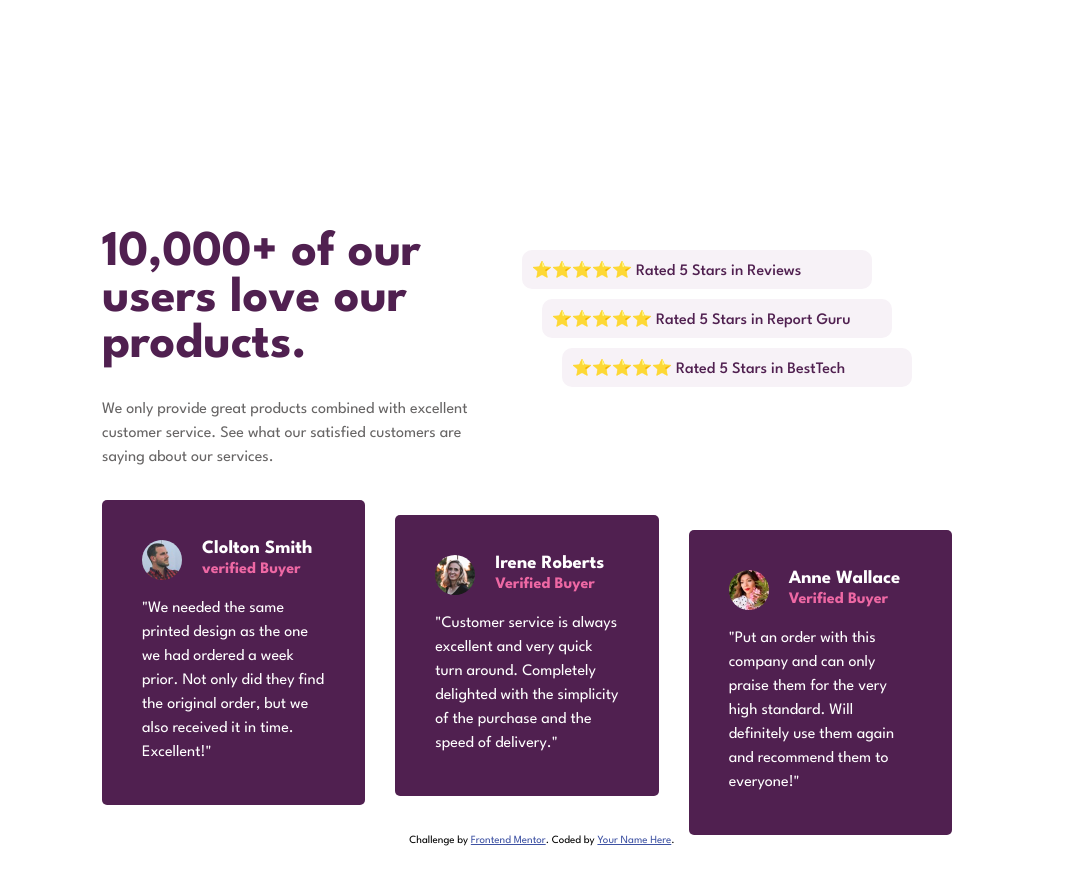
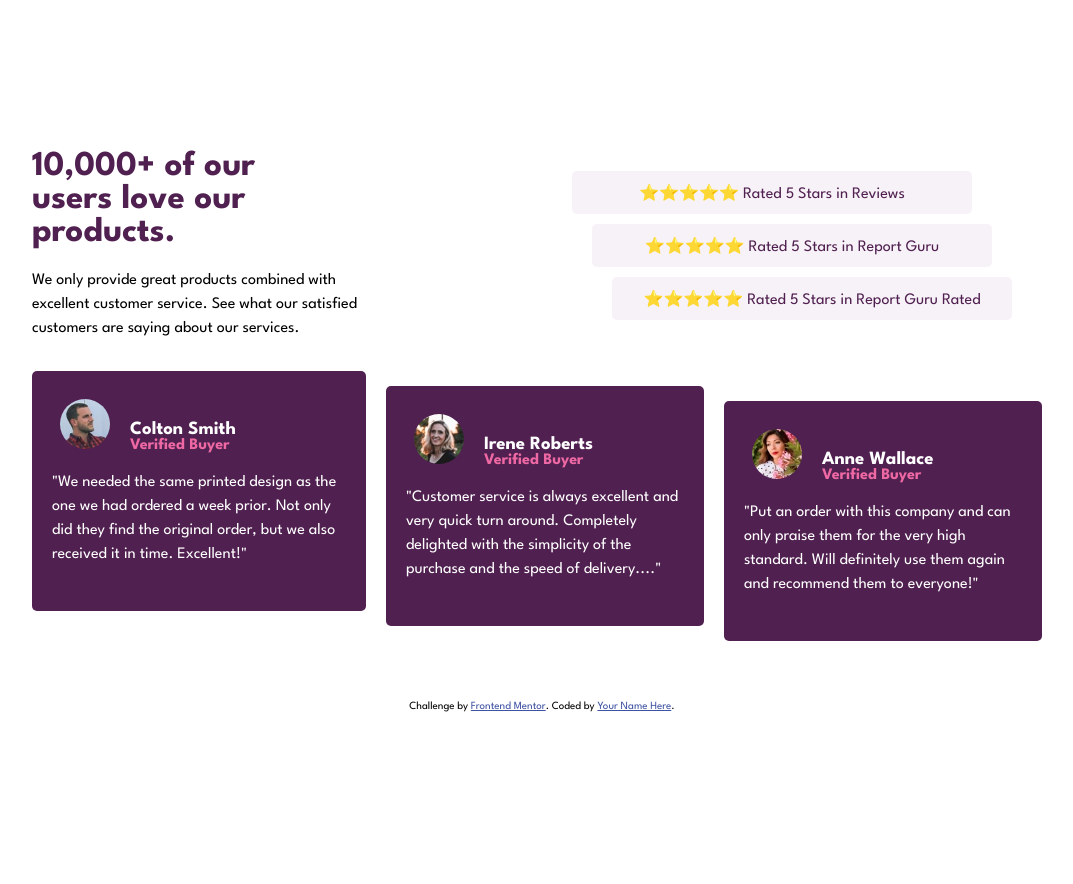
Before and after one commit to colio06/social-proof, a plain HTML site: page index.html in a window 1280 px wide. Shown: the whole page, without its empty margins (98-1171 px from the left). After the commit the page ends 811 px from the top, so only its background shows below. Drawn offline with Linux system fonts and the light colour scheme.

Commit message:
lots of changes

```diff
--- a/index.html
+++ b/index.html
@@ -15,17 +15,24 @@
     <title>Frontend Mentor | Social proof section</title>
 
     <!-- Feel free to remove these styles or customise in your own stylesheet 👍 -->
-    <link rel="preconnect" href="https://fonts.googleapis.com" />
-    <link rel="preconnect" href="https://fonts.gstatic.com" crossorigin />
-    <link
-      href="https://fonts.googleapis.com/css2?family=League+Spartan:wght@100..900&display=swap"
-      rel="stylesheet"
-    />
-    <link rel="stylesheet" href="style.css">
+    <style>
+      .attribution {
+        font-size: 11px;
+        text-align: center;
+      }
 
+      .attribution a {
+        color: hsl(228, 45%, 44%);
+      }
+    </style>
+    <link rel="stylesheet" href="style.css" />
+  <link rel="preconnect" href="https://fonts.googleapis.com">
+<link rel="preconnect" href="https://fonts.gstatic.com" crossorigin>
+<link href="https://fonts.googleapis.com/css2?family=League+Spartan:wght@100..900&display=swap" rel="stylesheet">
   </head>
+
   <body>
-    <div class="preview-text">
+    <div class="section1">
       <div class="text">
         <h1>10,000+ of our users love our products.</h1>
         <p>
@@ -34,53 +41,66 @@
           services.
         </p>
       </div>
-      <div class="preview-blocks">
-        <div class="block1">
-          <p><span>⭐⭐⭐⭐⭐ </span> Rated 5 Stars in Reviews</p>
+      <div class="reviews">
+        <div class="review-block1">
+          <span class="review-stars">⭐⭐⭐⭐⭐</span>
+          <span class="review-text"> Rated 5 Stars in Reviews</span>
         </div>
-        <div class="block2">
-          <p><span>⭐⭐⭐⭐⭐ </span> Rated 5 Stars in Report Guru</p>
+        <div class="review-block2">
+          <span class="review-stars">⭐⭐⭐⭐⭐</span>
+          <span class="review-text">Rated 5 Stars in Report Guru </span>
         </div>
-        <div class="block3">
-          <p><span>⭐⭐⭐⭐⭐ </span> Rated 5 Stars in BestTech</p>
+        <div class="review-block3">
+          <span class="review-stars">⭐⭐⭐⭐⭐</span>
+          <span class="review-text"> Rated 5 Stars in Report Guru Rated </span>
         </div>
       </div>
     </div>
-    <div class="lg-blocks">
-      <div class="lg-block1">
-        <h3>
-          <span><img src="./images/image-colton.jpg" alt="" /></span>Clolton
-          Smith
-        </h3>
-        <h4>verified Buyer</h4>
+    <div class="section2">
+      <div class="comments">
+        <div class="comment-block1">
+          <span class="img">
+            <img src="./images/image-colton.jpg" alt="" />
+          </span>
+          <span class="name">
+            <h3>Colton Smith</h3>
+            <h4>Verified Buyer</h4>
+          </span>
           <p>
             "We needed the same printed design as the one we had ordered a week
-          prior. Not only did they find the original order, but we also received
-          it in time. Excellent!"
+            prior. Not only did they find the original order, but we also
+            received it in time. Excellent!"
           </p>
         </div>
-      <div class="lg-block2">
-        <h3>
-          <span><img src="./images/image-irene.jpg" alt="" /></span> Irene
-          Roberts
-        </h3>
+
+        <div class="comment-block2">
+          <span class="img">
+            <img src="./images/image-irene.jpg" alt="" />
+          </span>
+          <span class="name">
+            <h3>Irene Roberts</h3>
             <h4>Verified Buyer</h4>
+          </span>
           <p>
             "Customer service is always excellent and very quick turn around.
-          Completely delighted with the simplicity of the purchase and the speed
-          of delivery."
+            Completely delighted with the simplicity of the purchase and the
+            speed of delivery...."
           </p>
         </div>
-      <div class="lg-block3">
-        <h3>
-          <span><img src="images/image-anne.jpg" alt="" /></span> Anne Wallace
-        </h3>
+        <div class="comment-block3">
+          <span class="img">
+            <img src="./images/image-anne.jpg" alt="" />
+          </span>
+          <span class="name">
+            <h3>Anne Wallace</h3>
             <h4>Verified Buyer</h4>
+          </span>
           <p>
-          "Put an order with this company and can only praise them for the very
-          high standard. Will definitely use them again and recommend them to
-          everyone!"
+            "Put an order with this company and can only praise them for the
+            very high standard. Will definitely use them again and recommend
+            them to everyone!"
           </p>
+        </div>
       </div>
     </div>
 
--- a/style.css
+++ b/style.css
@@ -1,172 +1,185 @@
-
-      .attribution {
-        font-size: 11px;
-        text-align: center;
-      }
-      .attribution a {
-        color: hsl(228, 45%, 44%);
-      }
-
 * {
   padding: 0;
   margin: 0;
   box-sizing: border-box;
-        font-family: League Spartan;
+  font-family:League Spartan ;
 }
 body {
-        margin: 200px;
+  padding: 100px;
+}
+p {
+  line-height: 1.5;
+}
+.section1 {
+  display: flex;
+  flex-direction: row;
+  margin: 30px;
+}
+.text {
+  h1 {
+    text-align: left;
+    width: 300px;
+    color: hsl(300, 43%, 22%);
+    margin: 20px 0px;
+    font-size: 35px;
+  }
+  p {
+    text-align: left;
+    width: 340px;
+  }
+}
+.reviews {
+  margin: 20px 0px 0px 200px;
+  align-self: center;
+}
+.reviews div {
+  background-color: hsl(300, 24%, 96%);
+  padding: 12px;
+  border-radius: 5px;
+  text-align: center;
+  width: 400px;
+}
+.review-text {
+  color: hsl(300, 43%, 22%);
 }
 
-      .preview-text {
+.review-block1 {
+  margin: 0px 0px 0px 0px;
+}
+.review-block2 {
+  margin: 10px 0px 10px 20px;
+}
+.review-block3 {
+  margin: 10px 0px 0px 40px;
+}
+.section2 {
+  margin: 30px;
+}
+.comments {
   display: flex;
   flex-direction: row;
-        width: 100%;
+}
+.comments div {
+  background-color: hsl(300, 43%, 22%);
+  border-radius: 5px;
+  padding: 20px;
+  height: 240px;
+}
+.comments {
+  .comment-block1 {
+    margin: 0px 10px 0px 0px;
+  }
+  .comment-block2 {
+    margin: 15px 10px;
+  }
+  .comment-block3 {
+    margin: 30px 10px;
+  }
+}
+
+.comments div span {
+  display: inline-block;
+  padding: 8px;
+}
+.comments div span img {
+  width: 50px;
+  border-radius: 50%;
+}
+.name {
+  margin: 10px 0px;
+}
+.comments div span h3 {
+  color: white;
+}
+.comments div span h4 {
+  color: hsl(333, 80%, 67%);
+}
+.comments div p {
+  color: white;
+}
+
+@media screen and (max-width: 400px) {
+  body {
+    padding: 0px;
+  }
+  .section1 {
+    display: flex;
+    flex-direction: column;
   }
   .text {
-        text-align: left;
-        width: 50%;
-
     h1 {
-          width: 400px;
-          margin: 30px 0px;
-          color: hsl(300, 43%, 22%);
-          font-size: 50px;
+      text-align: center;
+      width: 300px;
+      margin: 20px 0px;
     }
     p {
-          margin: 30px 0px;
-          width: 400px;
-          color: rgb(103, 101, 101);
-          line-height: 1.5;
+      text-align: center;
+      width: 300px;
     }
   }
-      .preview-blocks {
-        width: 50%;
-        margin: 50px 0px;
+  .reviews {
+    margin: 0px;
+    justify-self: center;
+    padding: 20px;
   }
-      .preview-blocks div {
-        padding: 10px;
-        background-color: hsl(300, 24%, 96%);
-        border-radius: 10px;
-        width: 350px;
-        p {
-          color: hsl(300, 43%, 22%);
-          font-weight: 500;
+  .review-stars{
+    margin: 10px 0px;
+  }
+  .review-block1 {
+    margin: 0px 0px;
+  }
+  .review-block2 {
+    margin: 10px 0px;
+  }
+  .review-block3 {
+    margin: 0px 0px;
+  }
+  .reviews div {
+    padding: 8px;
+    border-radius: 5px;
+    text-align: center;
+    display: flex;
+    flex-direction: column;
+    width: 300px;
+  }
+
+  .review-block1 {
+    margin: 0px 0px;
+  }
+  .review-block2 {
+    margin: 10px 0;
+  }
+  .review-block3 {
+    margin: 10px 0px;
+  }
+  .section2 {
+    margin: 30px;
+  }
+  .comments {
+    display: flex;
+    flex-direction: column;
+  }
+  .comments div {
+    border-radius: 5px;
+    height: 240px;
+    width: 300px;
+  }
+  .comments {
+    .comment-block1 {
+      margin: 10px;
+    }
+    .comment-block2 {
+      margin: 10px;
+    }
+    .comment-block3 {
+      margin: 10px;
     }
   }
-      .block1 {
-        margin: 0px 0px 10px -20px;
-      }
-      .block2 {
-        margin: 0px 0px 10px 0px;
-      }
-      .block3 {
-        margin: 0px 0px 10px 20px;
+
+
+
+  .name {
+    margin: 10px 0px;
  }
 
-      /* larger blocks section */
-      .lg-blocks {
-        display: flex;
-        flex-direction: row;
-        width: 100%;
-        div {
-          width: 33.3%;
-          text-align: left;
-          background-color: hsl(300, 43%, 22%);
-          border-radius: 10px;
-          padding: 45px;
-          height: fit-content;
-          h3 {
-            color: white;
-            padding-bottom: 5px;
 }
-          h4 {
-            color: hsl(333, 80%, 67%);
-            padding-bottom: 10px;
-          }
-          p {
-            color: white;
-          }
-        }
-        .lg-block1 {
-          margin: 0px 30px 0px 0px;
-          padding: 40px;
-          p {
-            line-height: 1.5;
-            margin-top: 10px;
-          }
-        }
-        .lg-block2 {
-          margin: 15px 30px 0px 0px;
-          padding: 40px;
-          p {
-            line-height: 1.5;
-            margin-top: 10px;
-          }
-        }
-        .lg-block3 {
-          margin: 30px 30px 0px 0px;
-          padding: 40px;
-          p {
-            line-height: 1.5;
-            margin-top: 10px;
-          }
-        }
-        span {
-          float: left;
-          margin-right: 20px;
-        }
-        span img {
-          width: 40px;
-          border-radius: 50%;
-        }
-      }
-      @media screen and (max-width: 377px) {
-        body {
-          margin: 18px;
-        }
-        .preview-text {
-          display: flex;
-          flex-direction: column;
-          width: 50%;
-        }
-        .text {
-          padding: 0px;
-
-          h1 {
-            font-size:38px;
-            width: 300px;
-            padding: 0px 15px;
-            text-align-last: center;
-          }
-
-          p {
-            width: 290px;
-            text-align-last: center;
-          }
-        }
-        .preview-blocks {
-          width: 50%;
-          justify-self: center;
-        }
-        .preview-blocks div {
-          width: 300px;
-          margin: 10px auto;
-          span {
-            display: block;
-            margin:15px 0px 15px 25px;
-          }
-          p {
-            padding:0px 0px 0px 50px;
-            font-weight: 700;
-          }
-        }
-        .lg-blocks {
-          display: flex;
-          flex-direction: column;
-          justify-self: center;
-        }
-      }
-      .lg-blocks div {
-        width: 310px;
-        border-radius: 5px;
-      }
```
Lines whose indentation alone changed are shown as unchanged.
